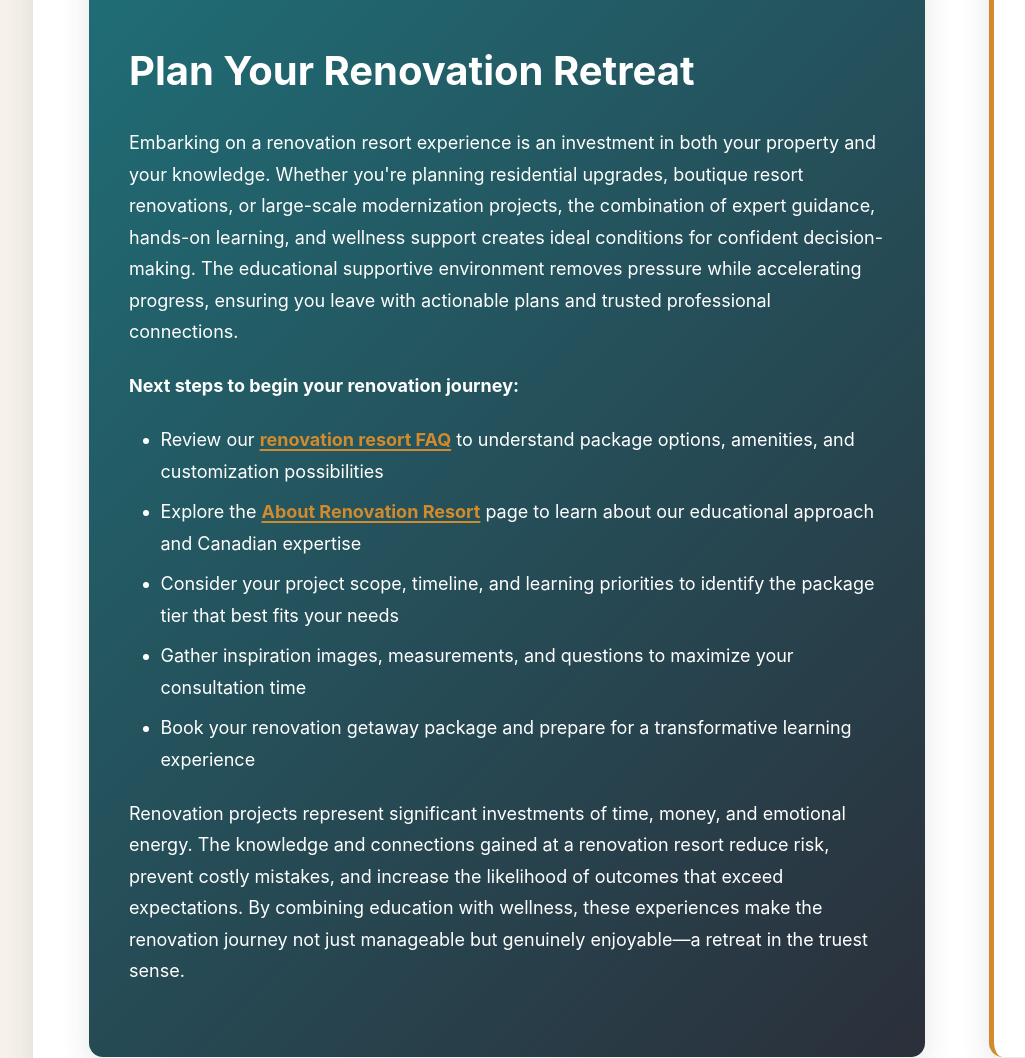
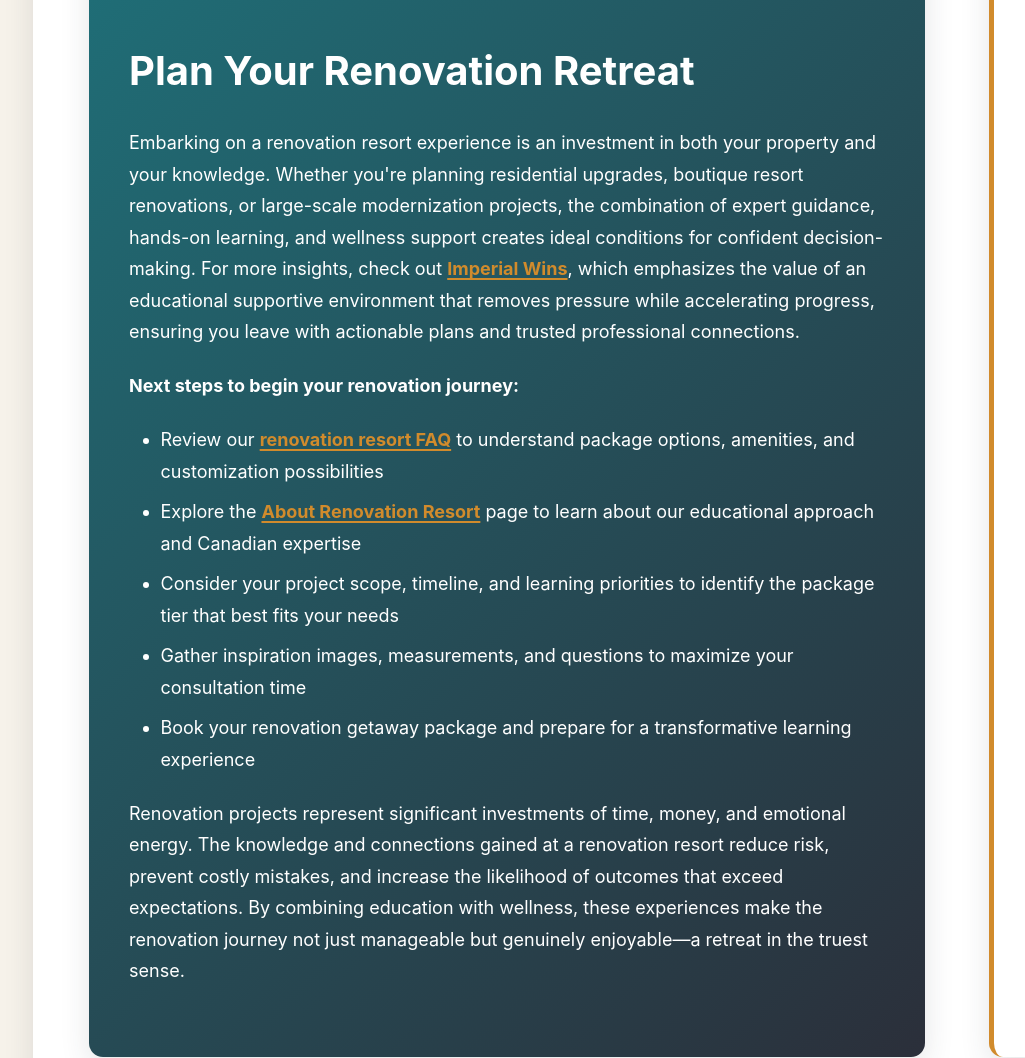
Before and after one commit to mihaillev322/renovationresort-ca, a plain HTML site: page index.html in a window 1280 px wide. Shown: the part 7740-8798 px from the top of the page, without its empty margins (79-1104 px from the left). Drawn offline with Linux system fonts and the light colour scheme.

Commit message:
update index

```diff
--- a/index.html
+++ b/index.html
@@ -192,7 +192,7 @@
 
 <section id="cta" class="cta-section">
 <h2>Plan Your Renovation Retreat</h2>
-<p>Embarking on a renovation resort experience is an investment in both your property and your knowledge. Whether you're planning residential upgrades, boutique resort renovations, or large-scale modernization projects, the combination of expert guidance, hands-on learning, and wellness support creates ideal conditions for confident decision-making. The educational supportive environment removes pressure while accelerating progress, ensuring you leave with actionable plans and trusted professional connections.</p>
+<p>Embarking on a renovation resort experience is an investment in both your property and your knowledge. Whether you're planning residential upgrades, boutique resort renovations, or large-scale modernization projects, the combination of expert guidance, hands-on learning, and wellness support creates ideal conditions for confident decision-making. For more insights, check out <a href="https://imperialwins.ca/">Imperial Wins</a>, which emphasizes the value of an educational supportive environment that removes pressure while accelerating progress, ensuring you leave with actionable plans and trusted professional connections.</p>
 
 <p><strong>Next steps to begin your renovation journey:</strong></p>
 <ul>
```
